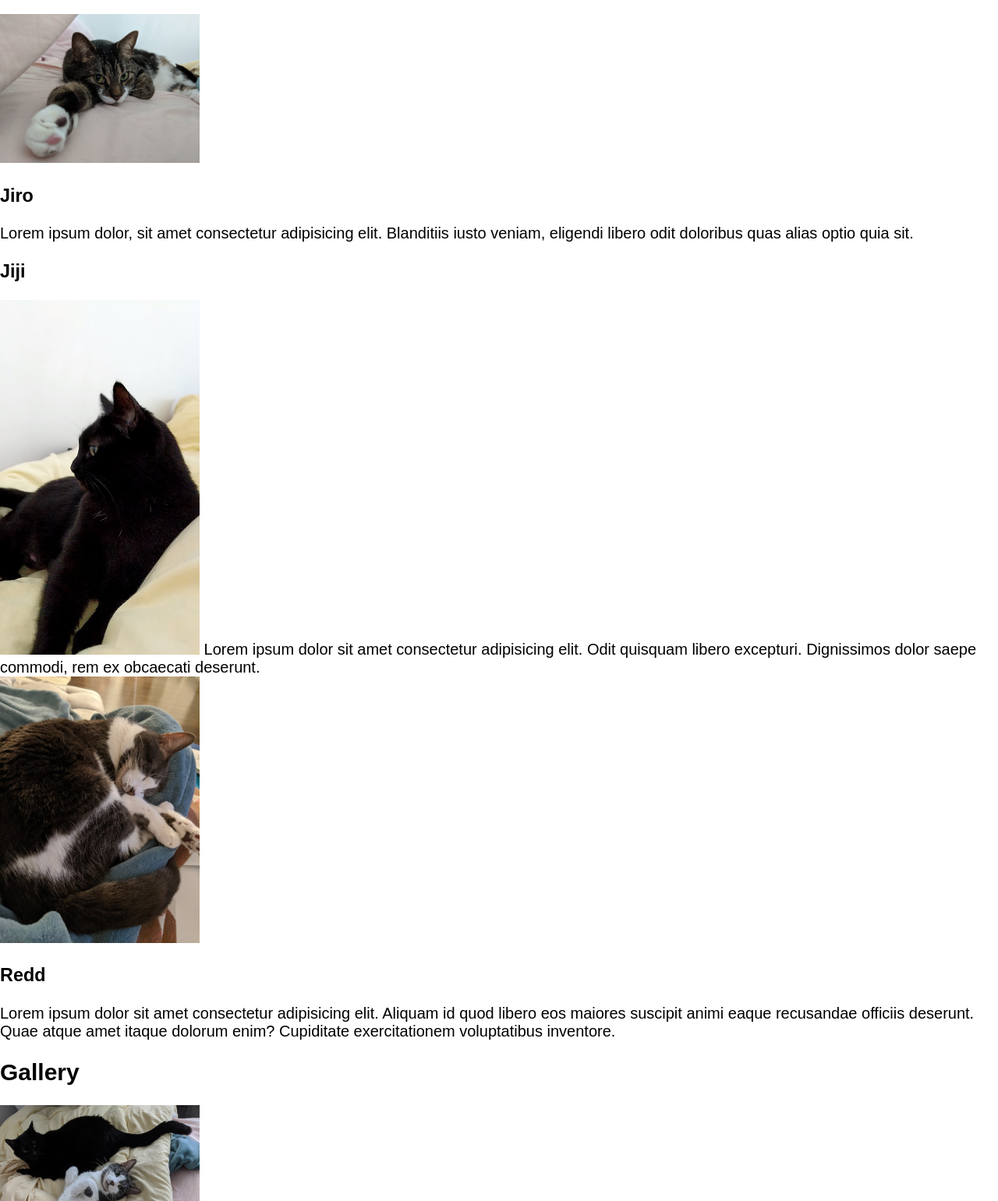
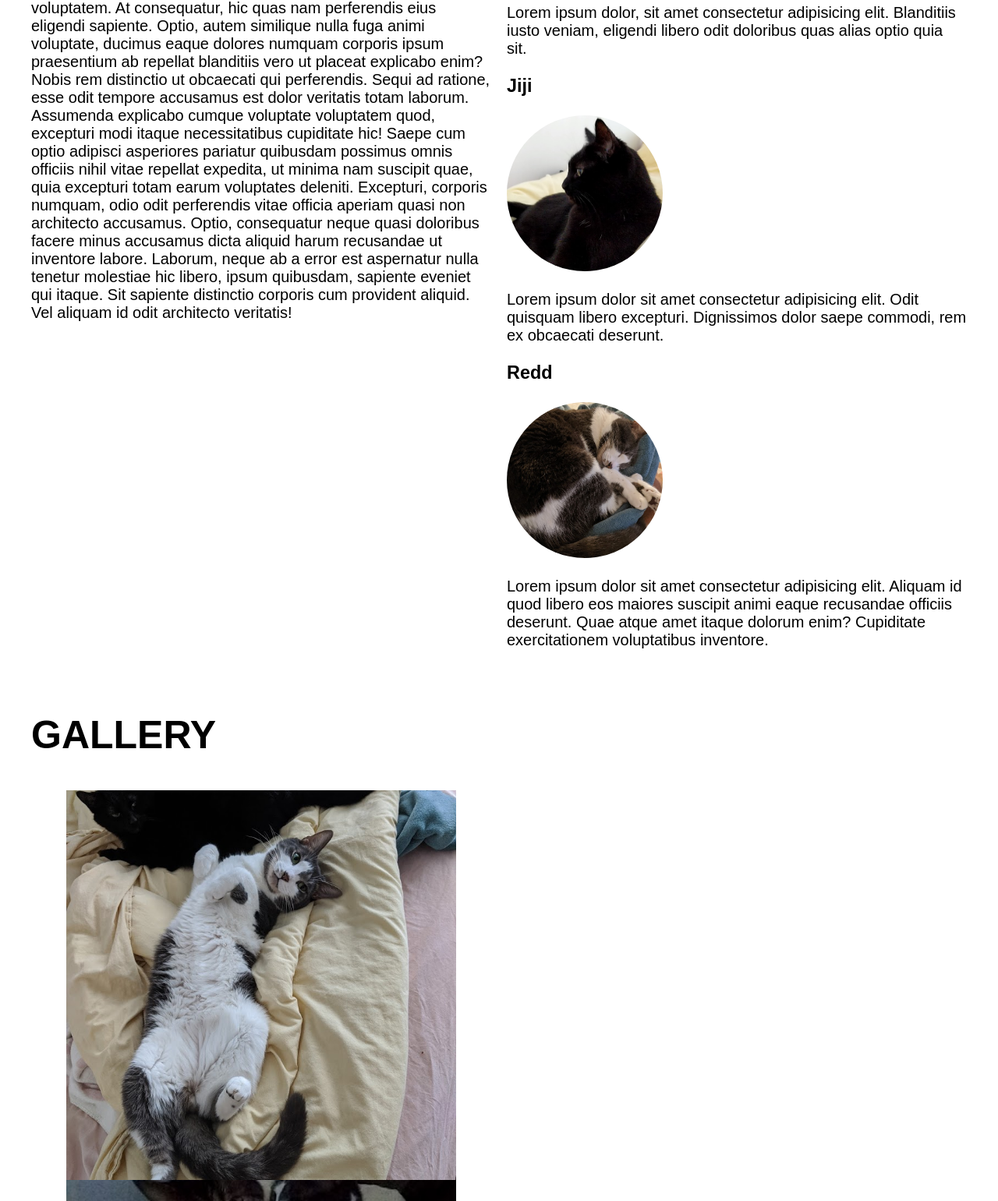
Before and after one commit to nuggetsnegin/myCatsFansite, a plain HTML site: page index.html in a window 1280 px wide. Shown: the part 697-2238 px from the top of the page at 78% size. Drawn offline with Linux system fonts and the light colour scheme.

Commit message:
grid and flex setup

```diff
--- a/index.html
+++ b/index.html
@@ -22,8 +22,9 @@
         <!--nav-->
       </header>
 
+      <div class="grid">
         <main class="intro">
-        <h2>Wassap</h2>
+          <h2>History</h2>
           <p>
             Lorem ipsum dolor sit amet consectetur adipisicing elit. Rem optio
             eaque molestias maxime quam ad ex vitae, reiciendis odit expedita
@@ -33,25 +34,25 @@
           <p>
             Lorem ipsum dolor sit amet consectetur adipisicing elit. Maxime
             tempore quod corrupti ducimus exercitationem quia provident numquam
-          sed, reprehenderit iusto! Impedit, debitis quod quas dolor a non sint
-          dolores asperiores quasi dolorum facere consequuntur minus dolore quis
-          exercitationem? Dolorum perspiciatis voluptates facere voluptatibus
-          provident accusantium quaerat totam, dicta repudiandae ab eligendi
-          esse asperiores voluptatem. At consequatur, hic quas nam perferendis
-          eius eligendi sapiente. Optio, autem similique nulla fuga animi
-          voluptate, ducimus eaque dolores numquam corporis ipsum praesentium ab
-          repellat blanditiis vero ut placeat explicabo enim? Nobis rem
-          distinctio ut obcaecati qui perferendis. Sequi ad ratione, esse odit
-          tempore accusamus est dolor veritatis totam laborum. Assumenda
-          explicabo cumque voluptate voluptatem quod, excepturi modi itaque
-          necessitatibus cupiditate hic! Saepe cum optio adipisci asperiores
-          pariatur quibusdam possimus omnis officiis nihil vitae repellat
-          expedita, ut minima nam suscipit quae, quia excepturi totam earum
-          voluptates deleniti. Excepturi, corporis numquam, odio odit
+            sed, reprehenderit iusto! Impedit, debitis quod quas dolor a non
+            sint dolores asperiores quasi dolorum facere consequuntur minus
+            dolore quis exercitationem? Dolorum perspiciatis voluptates facere
+            voluptatibus provident accusantium quaerat totam, dicta repudiandae
+            ab eligendi esse asperiores voluptatem. At consequatur, hic quas nam
+            perferendis eius eligendi sapiente. Optio, autem similique nulla
+            fuga animi voluptate, ducimus eaque dolores numquam corporis ipsum
+            praesentium ab repellat blanditiis vero ut placeat explicabo enim?
+            Nobis rem distinctio ut obcaecati qui perferendis. Sequi ad ratione,
+            esse odit tempore accusamus est dolor veritatis totam laborum.
+            Assumenda explicabo cumque voluptate voluptatem quod, excepturi modi
+            itaque necessitatibus cupiditate hic! Saepe cum optio adipisci
+            asperiores pariatur quibusdam possimus omnis officiis nihil vitae
+            repellat expedita, ut minima nam suscipit quae, quia excepturi totam
+            earum voluptates deleniti. Excepturi, corporis numquam, odio odit
             perferendis vitae officia aperiam quasi non architecto accusamus.
-          Optio, consequatur neque quasi doloribus facere minus accusamus dicta
-          aliquid harum recusandae ut inventore labore. Laborum, neque ab a
-          error est aspernatur nulla tenetur molestiae hic libero, ipsum
+            Optio, consequatur neque quasi doloribus facere minus accusamus
+            dicta aliquid harum recusandae ut inventore labore. Laborum, neque
+            ab a error est aspernatur nulla tenetur molestiae hic libero, ipsum
             quibusdam, sapiente eveniet qui itaque. Sit sapiente distinctio
             corporis cum provident aliquid. Vel aliquam id odit architecto
             veritatis!
@@ -78,21 +79,25 @@
               src="assets/jiji.jpg"
               alt="Jiji looking to the left"
             />
-          Lorem ipsum dolor sit amet consectetur adipisicing elit. Odit quisquam
-          libero excepturi. Dignissimos dolor saepe commodi, rem ex obcaecati
-          deserunt.
+            <p>
+              Lorem ipsum dolor sit amet consectetur adipisicing elit. Odit
+              quisquam libero excepturi. Dignissimos dolor saepe commodi, rem ex
+              obcaecati deserunt.
+            </p>
           </div>
           <div class="redd">
+            <h3>Redd</h3>
             <img
               class="profilePic"
               src="assets/redd.jpg"
               alt="Redd sleeping in a ball"
             />
-          <h3>Redd</h3>
-          Lorem ipsum dolor sit amet consectetur adipisicing elit. Aliquam id
-          quod libero eos maiores suscipit animi eaque recusandae officiis
-          deserunt. Quae atque amet itaque dolorum enim? Cupiditate
+            <p>
+              Lorem ipsum dolor sit amet consectetur adipisicing elit. Aliquam
+              id quod libero eos maiores suscipit animi eaque recusandae
+              officiis deserunt. Quae atque amet itaque dolorum enim? Cupiditate
               exercitationem voluptatibus inventore.
+            </p>
           </div>
         </aside>
 
@@ -112,9 +117,10 @@
             <img src="assets/cat9.jpg" alt="Jiji looking cute" />
           </div>
         </section>
+      </div>
+    </div>
+    <!--wrapper-->
 
     <footer>Made by Negin &copy;2020</footer>
-    </div>
-    <!--wrapper-->
   </body>
 </html>
--- a/sass/_main.scss
+++ b/sass/_main.scss
@@ -10,12 +10,25 @@ body {
   font-size: 2rem;
 }
 
+.wrapper {
+  max-width: 1200px;
+  margin: 0 auto;
+}
+
 h1 {
+  font-size: 8rem;
+  color: $accent-color;
+  border-bottom: 3px solid $accent-color;
+  text-transform: uppercase;
+  text-align: center;
+}
+
+h2 {
   font-size: 5rem;
+  text-transform: uppercase;
 }
 
 nav {
-  width: 100vw;
   height: 10vh;
 }
 
@@ -33,6 +46,7 @@ ul li {
     color: $base-color;
     background: $accent-color;
     padding: 20px;
+    border-radius: 25px;
     text-decoration: none;
 
     &:hover {
@@ -51,6 +65,33 @@ img {
 .galleryFlex {
   display: flex;
   flex-wrap: wrap;
-  flex-direction: column;
+  flex-direction: row;
+  justify-content: space-evenly;
   // flex: 1;
+
+  img {
+    height: 500px;
+    width: 500px;
+    object-fit: cover;
+  }
 }
+
+.grid {
+  display: grid;
+  grid-template-columns: repeat(2, 1fr);
+  gap: 20px;
+
+  .profilePic {
+    border-radius: 50%;
+    height: 200px;
+    width: 200px;
+    object-fit: cover;
+  }
+}
+
+footer {
+  margin-top: 20px;
+  background: $accent-color;
+  padding: 10px;
+  text-align: center;
+}
```
Also changed, not shown: styles/style.css. Lines whose indentation alone changed are shown as unchanged.
